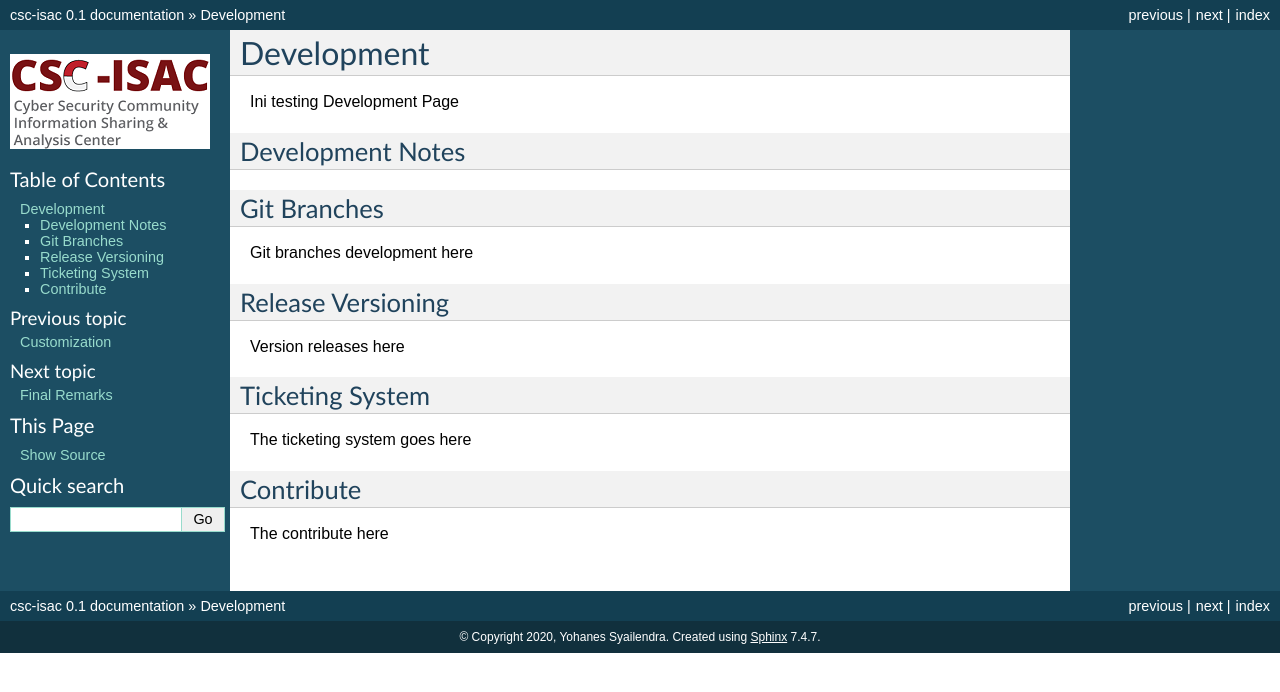
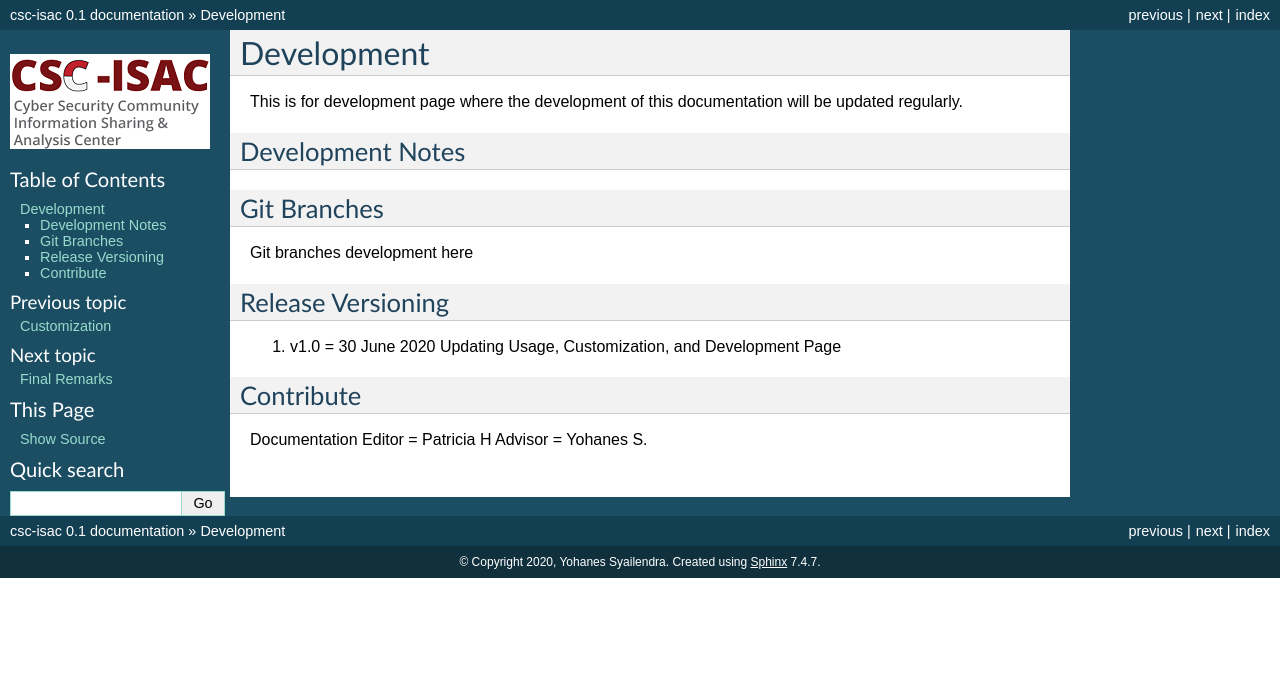
Before and after one commit to csc-isac/csc-isac-docs, a Sphinx documentation site: the page built from docs/source/Development.rst, in a window 1280 px wide. Shown: the top 692 px of the page. Built offline with Sphinx 7.4.7, drawn with Linux system fonts in a browser that asks for light colours.

Commit message:
Updating Usage, Customization, and Development Page

```diff
--- a/docs/source/Customization.rst
+++ b/docs/source/Customization.rst
@@ -42,8 +42,3 @@ MISP Customization Guideline
 
 .. image:: images/misp-add-user.png
    :width: 800
-
-Honeynet Sensor Integration
-^^^^^^^^^^^^^^^^^^^^^^^^^^^
-
-Honeynet Sensor integration customize here
--- a/docs/source/Development.rst
+++ b/docs/source/Development.rst
@@ -1,7 +1,7 @@
 Development
 ===========
 
-Ini testing Development Page
+This is for development page where the development of this documentation will be updated regularly.
 
 Development Notes
 ^^^^^^^^^^^^^^^^^
@@ -14,14 +14,11 @@ Git branches development here
 Release Versioning
 ^^^^^^^^^^^^^^^^^^
 
-Version releases here
-
-Ticketing System
-^^^^^^^^^^^^^^^^
-
-The ticketing system goes here
+1.	v1.0 = 30 June 2020
+	Updating Usage, Customization, and Development Page
 
 Contribute
 ^^^^^^^^^^
 
-The contribute here
+Documentation Editor = Patricia H
+Advisor = Yohanes S.
--- a/docs/source/Usage.rst
+++ b/docs/source/Usage.rst
@@ -2,11 +2,6 @@ Usage
 =====
 
 In this manual you will learn to use the honeypot (specifically, HPFeeds and MISP with the community) using existing docker images that have been created and distributed through github or docker hub.
-
-Starting Honeypot Sensor
-^^^^^^^^^^^^^^^^^^^^^^^^
-
-This is for Cowrie and Dionea usage
 
 Starting HPFeeds & Honeypot Parsing Engine
 ^^^^^^^^^^^^^^^^^^^^^^^^^^^^^^^^^^^^^^^^^^
```
